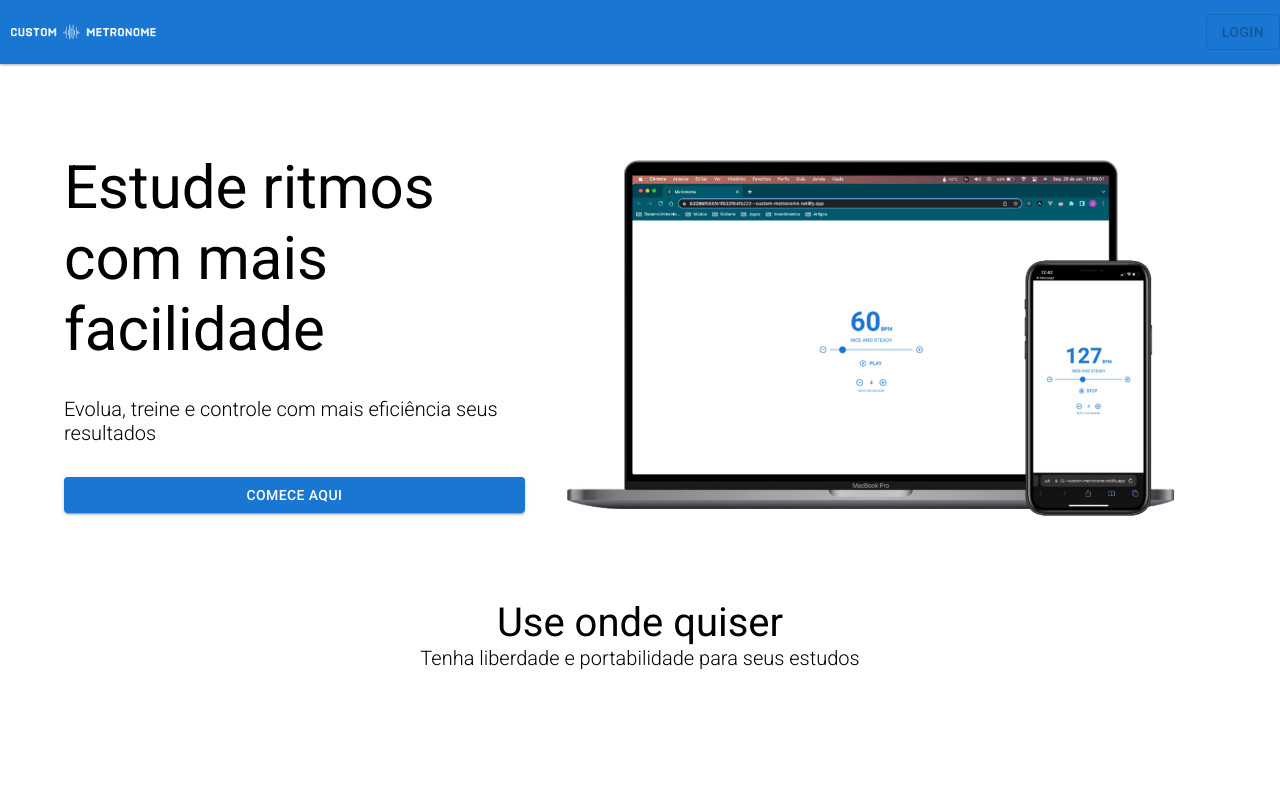
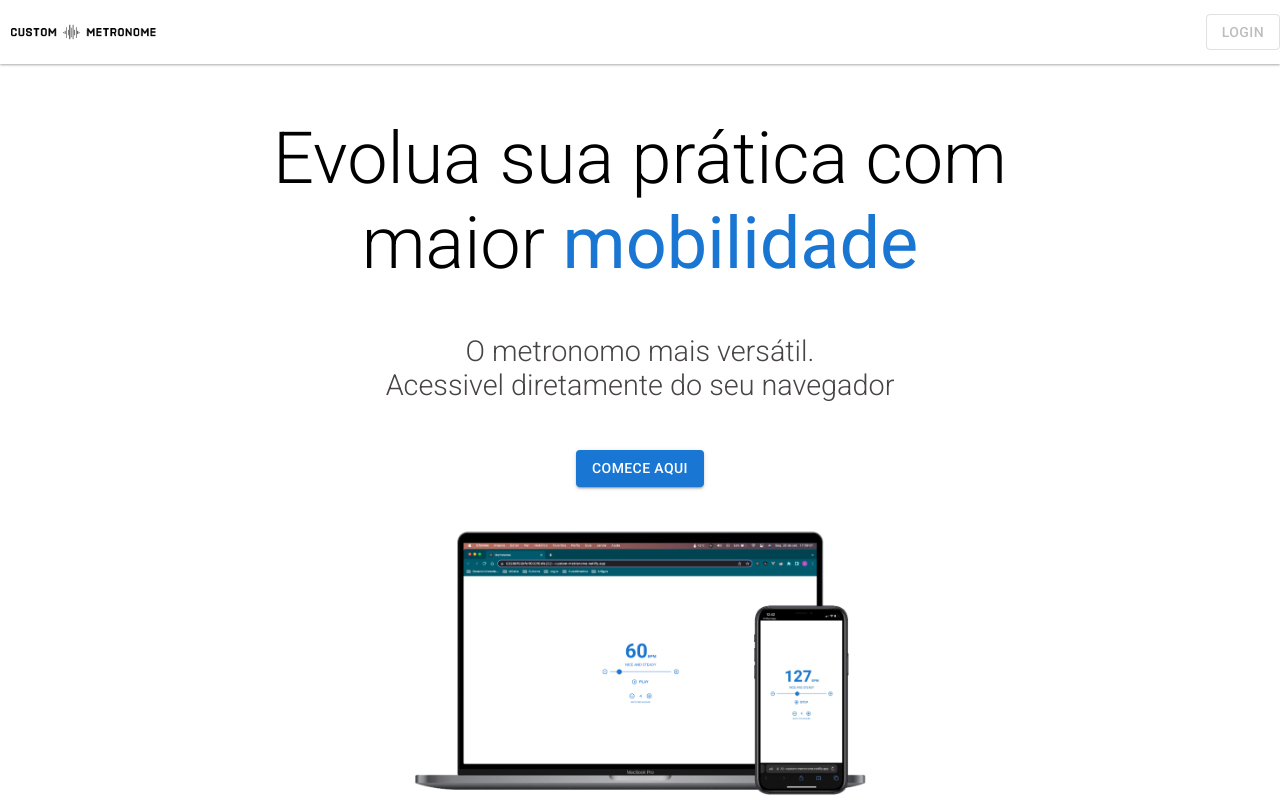
Before and after one commit to Gabriel-Barbosa-de-Oliveira/custom-metronome, a React (Create React App) app in the folder custom-metronome/: page / in a window 1280 px wide. Shown: the top 800 px of the page. Built offline with nearby package versions, Linux system fonts and the light colour scheme.

Commit message:
Novo Branding Component

```diff
--- a/custom-metronome/src/partials/Branding/Branding.scss
+++ b/custom-metronome/src/partials/Branding/Branding.scss
@@ -1,30 +1,74 @@
-.branding-container {
-    display: grid;
-    grid-template-columns: 40% 60%;
-    align-items: center;
-    padding: 0 64px;
-    color: #000;
-    height: calc(100% - 200px);
+.branding-actions {
+    display: flex;
+    margin-top: 32px;
+    justify-content: center;
+}
 
-    .branding-call {
-        h3 {
-            margin-top: 32px;
-            font-size: 20px;
-            font-weight: 200;
-        }
+.branding-image {
+    display: flex;
+    justify-content: center;
+
+    img {
+        width: 40%;
+        height: 100%;
+        object-fit: cover;
+    }
+}
+
+.sub-text {
+    // margin-top: 16px;
+    font-size: 1.8rem;
+    font-weight: 300;
+    text-align: center;
+    color: #484444;
+    padding: 1rem;
+}
+
+
+.presentation-container {
+    h1{
+
+        font-size: 4.5rem;
+        font-weight: 300;
+        text-align: center;
+        margin: 1rem auto;
+        color: #000;
+        padding: 1rem;
+    }
+}
+
+#brandingWord {
+    animation: pulse 5s;
+}
+
+@keyframes pulse {
+    0% {
+        color: #000000;
     }
 
-    .branding-actions {
-        display: grid;
-        margin-top: 32px;
+    100% {
+        color: #1976d2;
+    }
+}
+
+#brandingWord:after {
+    content: "";
+    animation: changeWord 6s linear infinite;
+    color: #1976d2;
+    font-weight: 400;
+}
+
+@keyframes changeWord {
+    0% {
+        content: "facilidade";
     }
 
-    .branding-image {
-        img {
-            width: 100%;
-            height: 100%;
-            object-fit: cover;
-        }
+    50% {
+        content: "tranquilidade";
+    }
+
+    100% {
+        content: "mobilidade";
     }
 }
 
@@ -40,10 +84,19 @@
     .branding-container {
         grid-template-columns: 1fr 1fr;
         height: 50%;
-        .branding-call {
+
+        .presentation-container  {
             h1 {
                 font-size: 40px;
             }
+        }
+    }
+
+    .branding-image {
+        img {
+            width: 80%;
+            height: 100%;
+            object-fit: cover;
         }
     }
 }
@@ -53,15 +106,17 @@
         margin-top: 30px;
         grid-template-columns: 1fr;
         height: calc(100vh - 200px);
-
-        .branding-call {
-            h1 {
-                font-size: 40px;
-            }
-        }
-
     }
 
+    .presentation-container  {
+        h1 {
+            font-size: 55px;
+        }
+        h3 {
+            font-size: 20px;
+
+        }
+    }
 }
 
 @media only screen and (max-width: 320px) {
@@ -71,4 +126,13 @@
         height: 100vh;
     }
 
+    .presentation-container  {
+        h1 {
+            font-size: 45px;
+        }
+        h3 {
+            font-size: 25px;
+        }
+    }
+
 }
--- a/custom-metronome/src/partials/Branding/Branding.tsx
+++ b/custom-metronome/src/partials/Branding/Branding.tsx
@@ -4,15 +4,15 @@ import "./Branding.scss"
 import { ThemeProvider } from '@mui/material/styles';
 import newTheme from '../../shared/services/button-color-creator.service';
 import { Link } from 'react-router-dom';
+import Timer from '../../shared/services/timer';
 
-export default class Branding extends Component {
+export default class Branding extends Component<{}, any> {
+
     render() {
-
         const imgUrl: string = require("../../assets/img/example.jpeg");
-
         return (
             <>
-                <section className='branding-container'>
+                {/* <section className='branding-container'>
                     <section className='branding-call'>
                         <h1>Estude ritmos com mais facilidade</h1>
                         <h3>Evolua, treine e controle com mais eficiência seus resultados</h3>
@@ -25,6 +25,18 @@ export default class Branding extends Component {
                     <section className='branding-image'>
                         <img src={imgUrl} alt="app photo" />
                     </section>
+                </section> */}
+                <section className='presentation-container'>
+                    <h1>Evolua sua prática com <br />maior <span id="brandingWord"></span></h1>
+                    <h3 className='sub-text'>O metronomo mais versátil. <br />Acessivel diretamente do seu navegador </h3>
+                    <div className='branding-actions'>
+                        <ThemeProvider theme={newTheme}>
+                            <Button variant="contained" color="primary" component={Link} to={"/metronome/"}>Comece aqui</Button>
+                        </ThemeProvider>
+                    </div>
+                    <section className='branding-image'>
+                        <img src={imgUrl} alt="app photo" />
+                    </section>
                 </section>
             </>
         )
--- a/custom-metronome/src/partials/UseItEverywhere/UseItEverywhere.scss
+++ b/custom-metronome/src/partials/UseItEverywhere/UseItEverywhere.scss
@@ -1,4 +1,4 @@
-.use-it-everywhere-container{
+.use-it-everywhere-container {
     display: grid;
     grid-template-columns: 1fr;
     align-items: center;
@@ -9,24 +9,25 @@
 }
 
 .devices-container {
-    margin-top: 64px;
     display: grid;
     grid-template-columns: repeat(3, 1fr);
     text-align: center;
     width: 100%;
-    img{
+
+    img {
         height: 300px;
     }
 }
 
 @media only screen and (max-width: 850px) {
     .devices-container {
+        margin-top: 64px;
         grid-template-columns: 1fr;
         grid-gap: 64px;
     }
 
     .devices-container {
-        img{
+        img {
             height: 300px;
         }
     }
@@ -39,7 +40,7 @@
     }
 
     .devices-container {
-        img{
+        img {
             height: 100px;
         }
     }
--- a/custom-metronome/src/shared/partials/HeaderMenu/HeaderMenu.scss
+++ b/custom-metronome/src/shared/partials/HeaderMenu/HeaderMenu.scss
@@ -1,6 +1,6 @@
 .header-menu-container {
     height: 64px;
-    background-color: #1976d2;
+    background-color: #fff;
     display: flex;
     align-items: center;
     justify-content: space-between;
--- a/custom-metronome/src/shared/partials/HeaderMenu/HeaderMenu.tsx
+++ b/custom-metronome/src/shared/partials/HeaderMenu/HeaderMenu.tsx
@@ -23,7 +23,7 @@ export default class HeaderMenu extends Component<{}, any> {
         }
     }
     render() {
-        const imgUrl: string = require("../../../assets/img/logo-white.png");
+        const imgUrl: string = require("../../../assets/img/logo-black.png");
 
         const toggleDrawer =
             (anchor: string, open: boolean) =>
@@ -58,12 +58,6 @@ export default class HeaderMenu extends Component<{}, any> {
                 >
                     <List>
                         <ListItem>
-                            <ListItemButton component={Link} to={"/metronome/"}>
-                                <ListItemText primary={"Começar"} />
-                            </ListItemButton>
-                        </ListItem>
-                        <Divider />
-                        <ListItem>
                             <ListItemButton disabled={true}>
                                 <ListItemText primary={"Login"} />
                             </ListItemButton>
```
Also changed, not shown: 1 other file (tests, documents, lock files or other folders).
